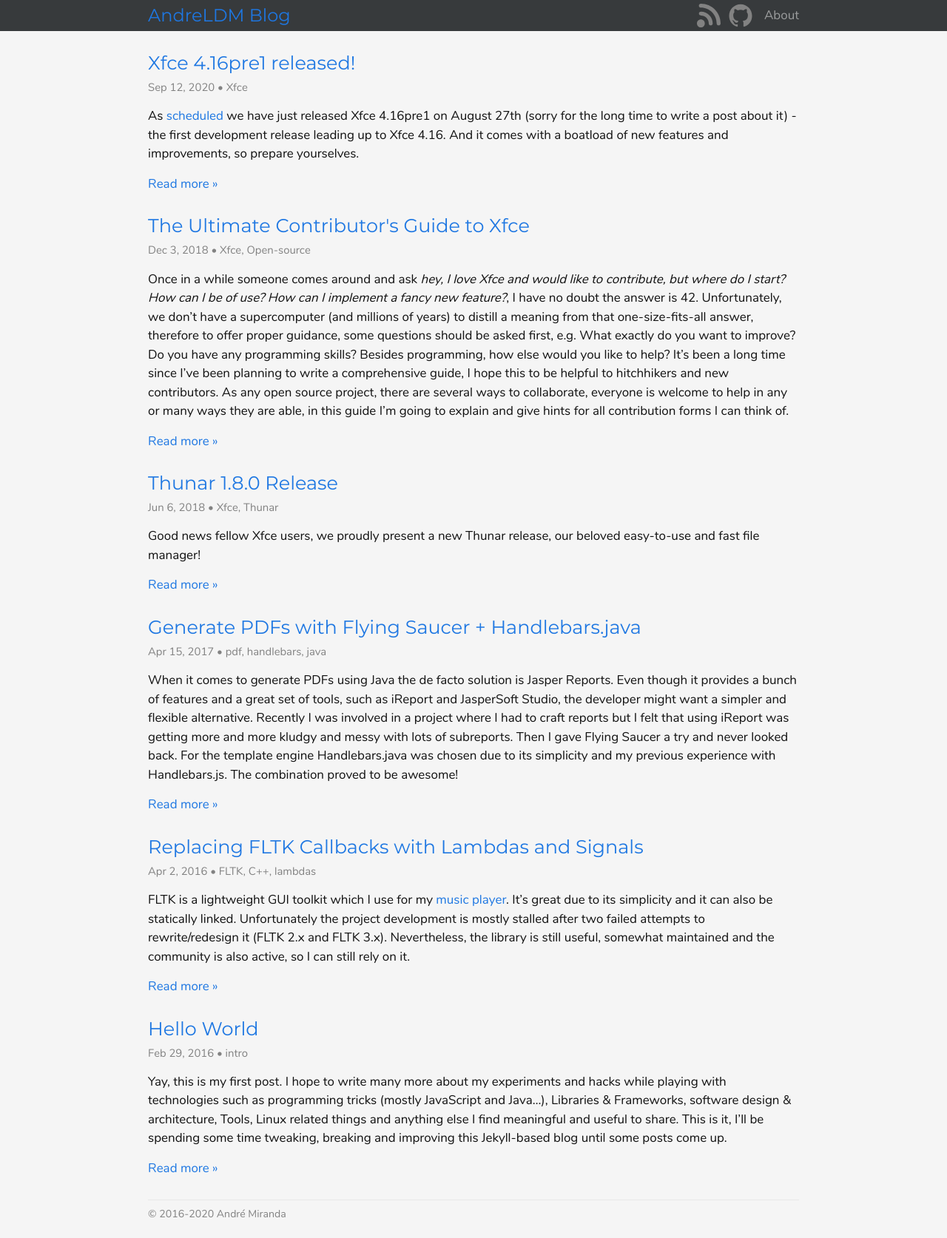
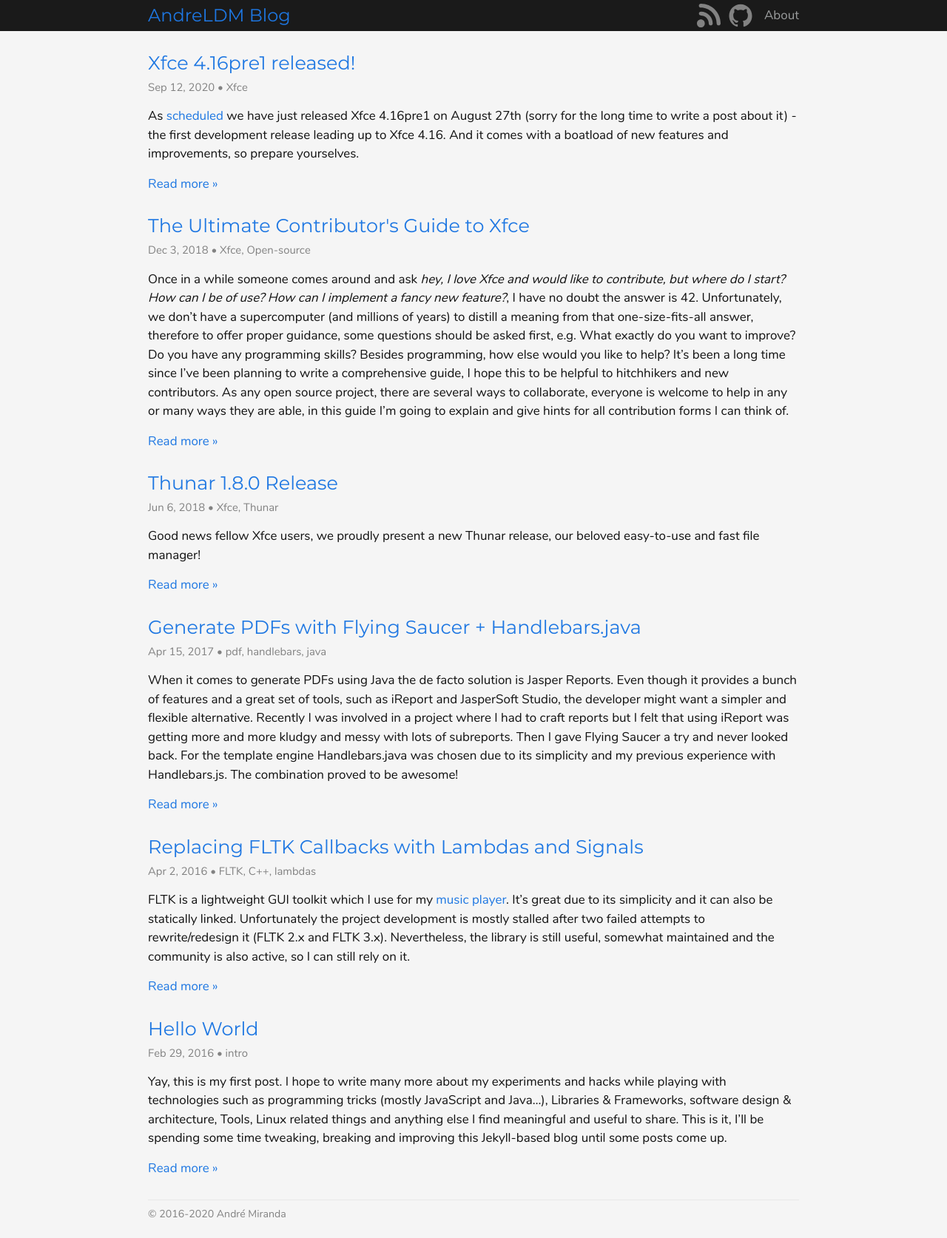
Before and after one commit to andreldm/andreldm.github.io, a Jekyll site: the page built from index.html, in a window 1280 px wide. Shown: the whole page at 74% size. Built offline with Jekyll 4.4.1, drawn with Linux system fonts in a browser that asks for light colours.

Commit message:
Tweak site header color

```diff
--- a/_sass/_layout.scss
+++ b/_sass/_layout.scss
@@ -93,7 +93,7 @@
  * Site Header
  */
 .site-header {
-  background-color: #373a3c;
+  background-color: #1A1A1A;
   margin-bottom: 1.8rem;
 }
 
```
